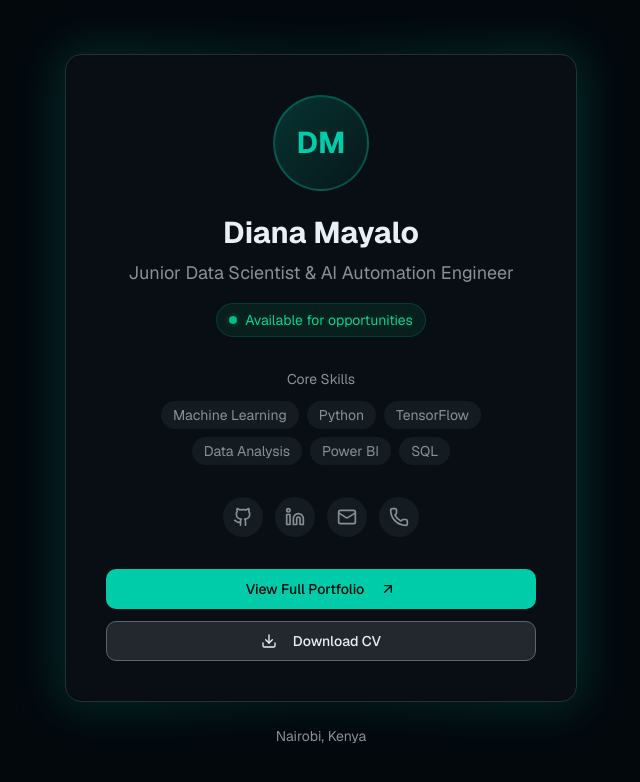
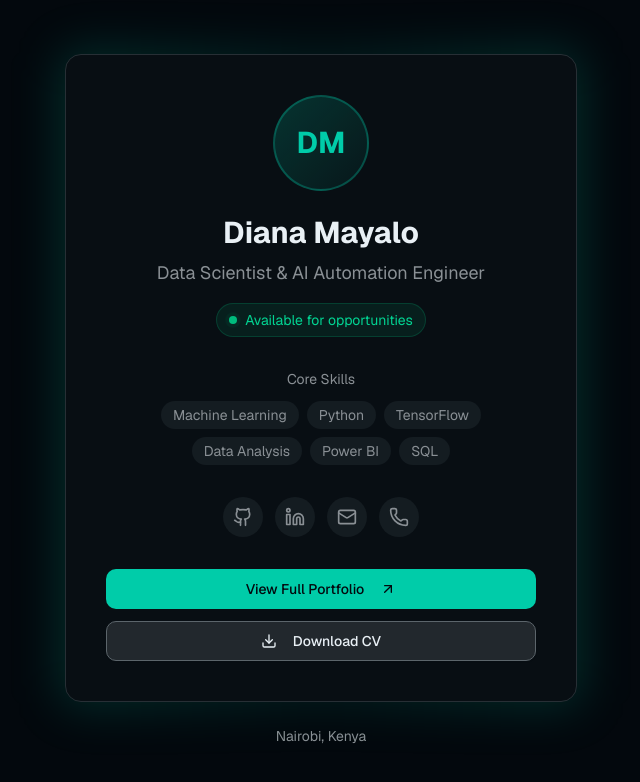
Before and after one commit to DianaMayalo/portfolio, a Next.js app: page /card in a window 1280 px wide. Shown: the top 782 px of the page, without its empty margins (319-959 px from the left). Built offline with nearby package versions, Linux system fonts and the light colour scheme; no server answers.

Commit message:
Drop Junior from the title and update the LinkedIn URL
Co-Authored-By: Claude Fable 5.1 <noreply@anthropic.com>

```diff
--- a/app/card/page.tsx
+++ b/app/card/page.tsx
@@ -22,7 +22,7 @@ const socials = [
   },
   {
     name: 'LinkedIn',
-    href: 'https://linkedin.com/in/dianamayalo',
+    href: 'https://www.linkedin.com/in/dianamayalo22/',
     icon: Linkedin,
   },
   {
@@ -59,7 +59,7 @@ export default function CardPage() {
                 Diana Mayalo
               </h1>
               <p className="text-muted-foreground text-lg">
-                Junior Data Scientist & AI Automation Engineer
+                Data Scientist & AI Automation Engineer
               </p>
 
               {/* Availability badge */}
--- a/app/layout.tsx
+++ b/app/layout.tsx
@@ -26,12 +26,12 @@ const siteUrl =
 export const metadata: Metadata = {
   metadataBase: new URL(siteUrl),
   title: 'Diana Mayalo | Data Scientist & AI Engineer',
-  description: 'Junior Data Scientist & AI Automation Engineer specializing in machine learning, data analytics, and intelligent automation solutions.',
+  description: 'Data Scientist & AI Automation Engineer specializing in machine learning, data analytics, and intelligent automation solutions.',
   keywords: ['Data Science', 'AI', 'Machine Learning', 'Python', 'TensorFlow', 'Automation'],
   authors: [{ name: 'Diana Mayalo' }],
   openGraph: {
     title: 'Diana Mayalo | Data Scientist & AI Engineer',
-    description: 'Junior Data Scientist & AI Automation Engineer specializing in machine learning, data analytics, and intelligent automation solutions.',
+    description: 'Data Scientist & AI Automation Engineer specializing in machine learning, data analytics, and intelligent automation solutions.',
     type: 'website',
   },
 }
--- a/components/contact.tsx
+++ b/components/contact.tsx
@@ -95,7 +95,7 @@ export function Contact() {
                 <Github className="w-5 h-5 text-muted-foreground group-hover:text-primary transition-colors" />
               </a>
               <a
-                href="https://linkedin.com/in/dianamayalo"
+                href="https://www.linkedin.com/in/dianamayalo22/"
                 target="_blank"
                 rel="noopener noreferrer"
                 className="w-10 h-10 rounded-full border border-border hover:border-primary hover:bg-primary/10 flex items-center justify-center transition-all group"
--- a/components/hero.tsx
+++ b/components/hero.tsx
@@ -29,7 +29,7 @@ export function Hero() {
             {site.name}
           </h1>
           <h2 className="text-2xl md:text-3xl text-primary font-medium">
-            Junior Data Scientist & AI Automation Engineer
+            Data Scientist & AI Automation Engineer
           </h2>
           <p className="text-lg md:text-xl text-muted-foreground max-w-2xl leading-relaxed">
             I build intelligent systems and data-driven solutions. Specializing in machine learning,
--- a/lib/site.ts
+++ b/lib/site.ts
@@ -5,7 +5,7 @@ export const site = {
   phoneHref: 'tel:+254799249060',
   location: 'Nairobi, Kenya',
   github: 'https://github.com/dianamayalo',
-  linkedin: 'https://linkedin.com/in/dianamayalo',
+  linkedin: 'https://www.linkedin.com/in/dianamayalo22/',
   cvHref: '/Diana-Mayalo-CV.pdf',
 } as const
 
```
Also changed, not shown: 1 other file (tests, documents, lock files or other folders).
